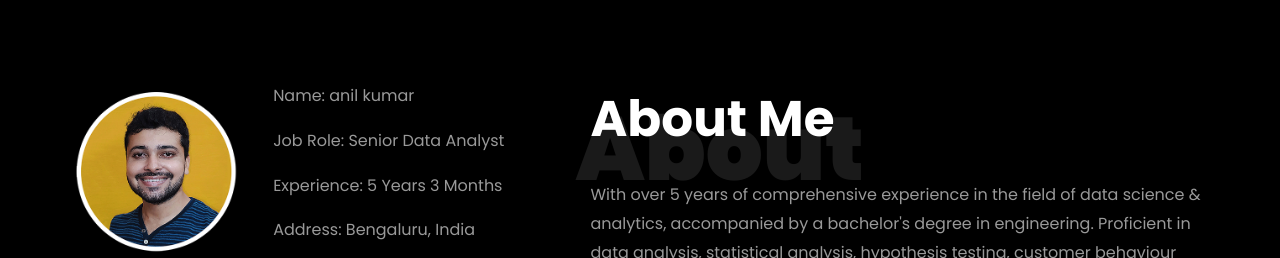
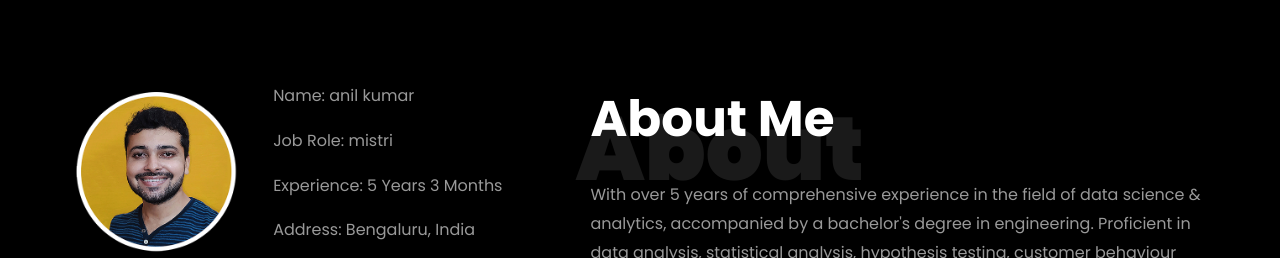
Before and after one commit to 101Jonty/anilkumar.github.io, a plain HTML site: page index.html in a window 1280 px wide. Shown: the part 780-1038 px from the top of the page. Drawn offline with Linux system fonts and the light colour scheme; files whose address does not match are found by name.

Commit message:
Update index.html

```diff
--- a/index.html
+++ b/index.html
@@ -220,7 +220,7 @@
 									<div class="col-sm-6 col-md-7">
 									  <div class="about-info">
 										<p><span class="title-s">Name: </span> <span>anil kumar</span></p>
-										<p><span class="title-s">Job Role: </span> <span>Senior Data Analyst</span></p>
+										<p><span class="title-s">Job Role: </span> <span>mistri</span></p>
 										<p><span class="title-s">Experience: </span> <span>5 Years 3 Months</span></p>
 										<p><span class="title-s">Address: </span> <span>Bengaluru, India</span></p>
 									  </div>
```
